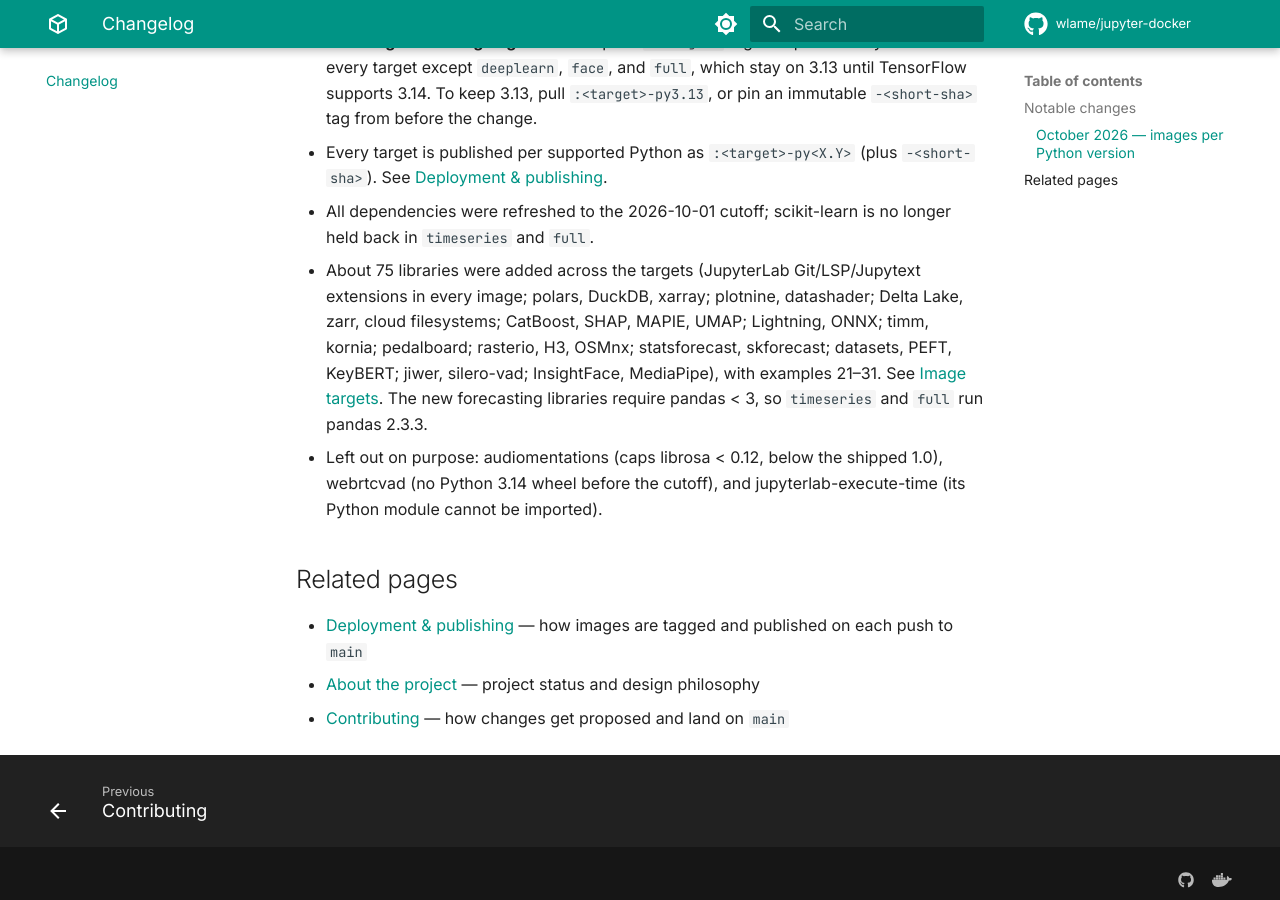
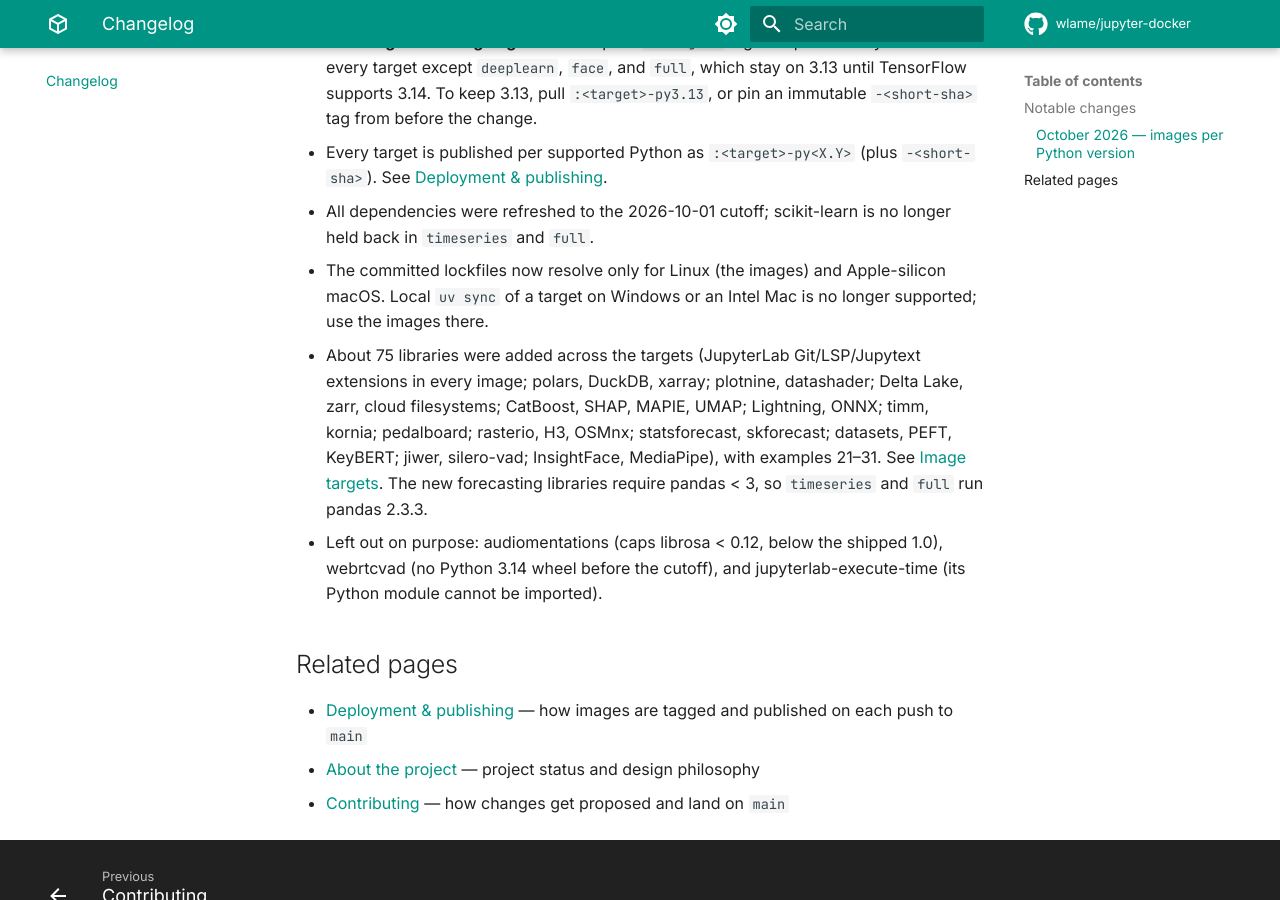
Before and after one commit to wlame/jupyter-docker, an MkDocs documentation site: the page built from docs/changelog.md, in a window 1280 px wide and 900 px high, scrolled down 654 px. Built offline with MkDocs 1.6.1 and Material for MkDocs 9.7.7, drawn with Linux system fonts in a browser that asks for light colours; plug-ins that fetch from the network failed and are left out; comment, search, counter and statistics services are not loaded.

Commit message:
Note in the changelog that lockfiles now cover only Linux and Apple-silicon macOS.

```diff
--- a/docs/changelog.md
+++ b/docs/changelog.md
@@ -32,6 +32,9 @@ To review what changed, browse the commit history on GitHub:
   `-<short-sha>`). See [Deployment & publishing](operations/deployment.md).
 - All dependencies were refreshed to the 2026-10-01 cutoff; scikit-learn is no longer
   held back in `timeseries` and `full`.
+- The committed lockfiles now resolve only for Linux (the images) and Apple-silicon
+  macOS. Local `uv sync` of a target on Windows or an Intel Mac is no longer
+  supported; use the images there.
 - About 75 libraries were added across the targets (JupyterLab Git/LSP/Jupytext
   extensions in every image; polars, DuckDB, xarray; plotnine, datashader; Delta Lake,
   zarr, cloud filesystems; CatBoost, SHAP, MAPIE, UMAP; Lightning, ONNX; timm,
```
